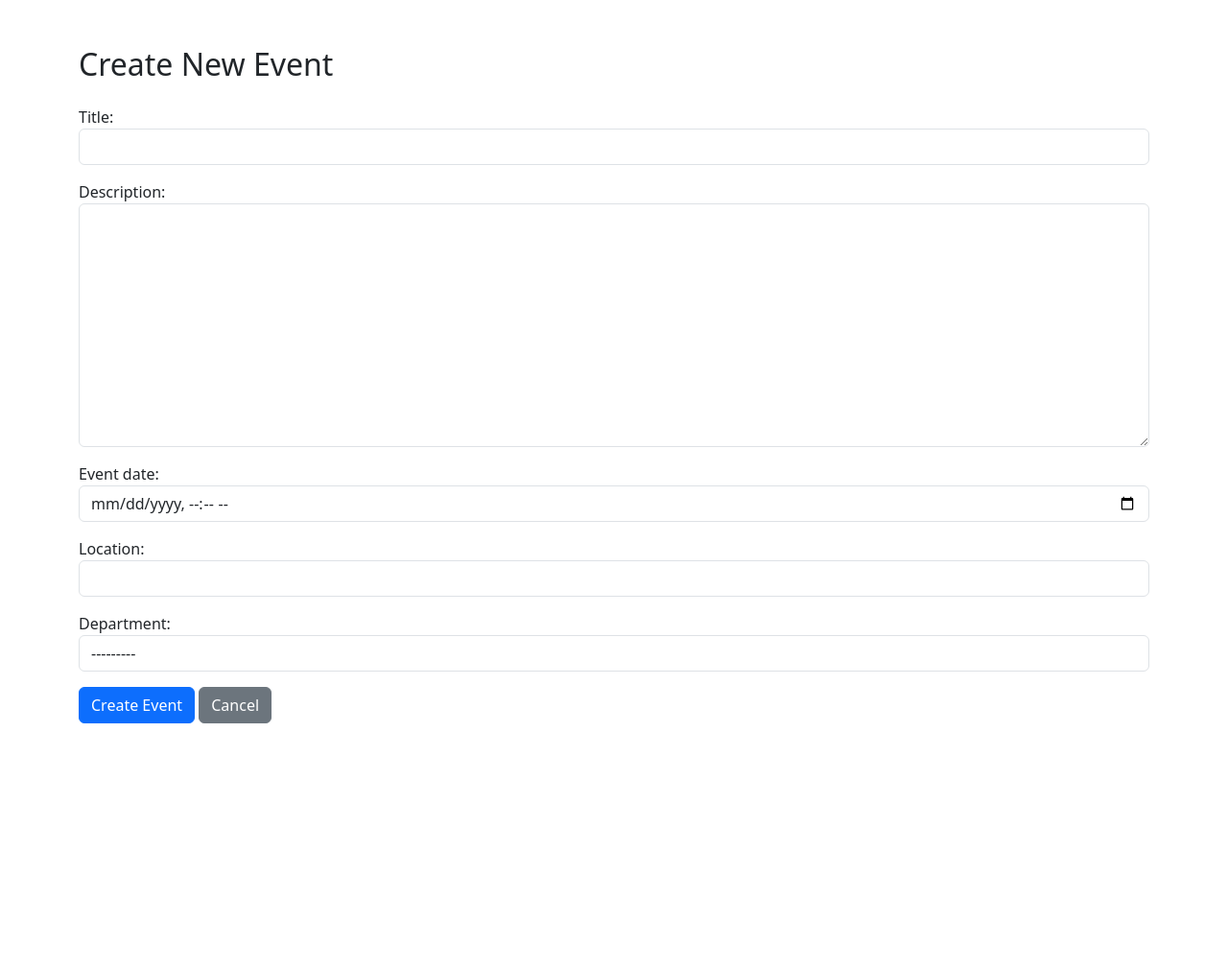
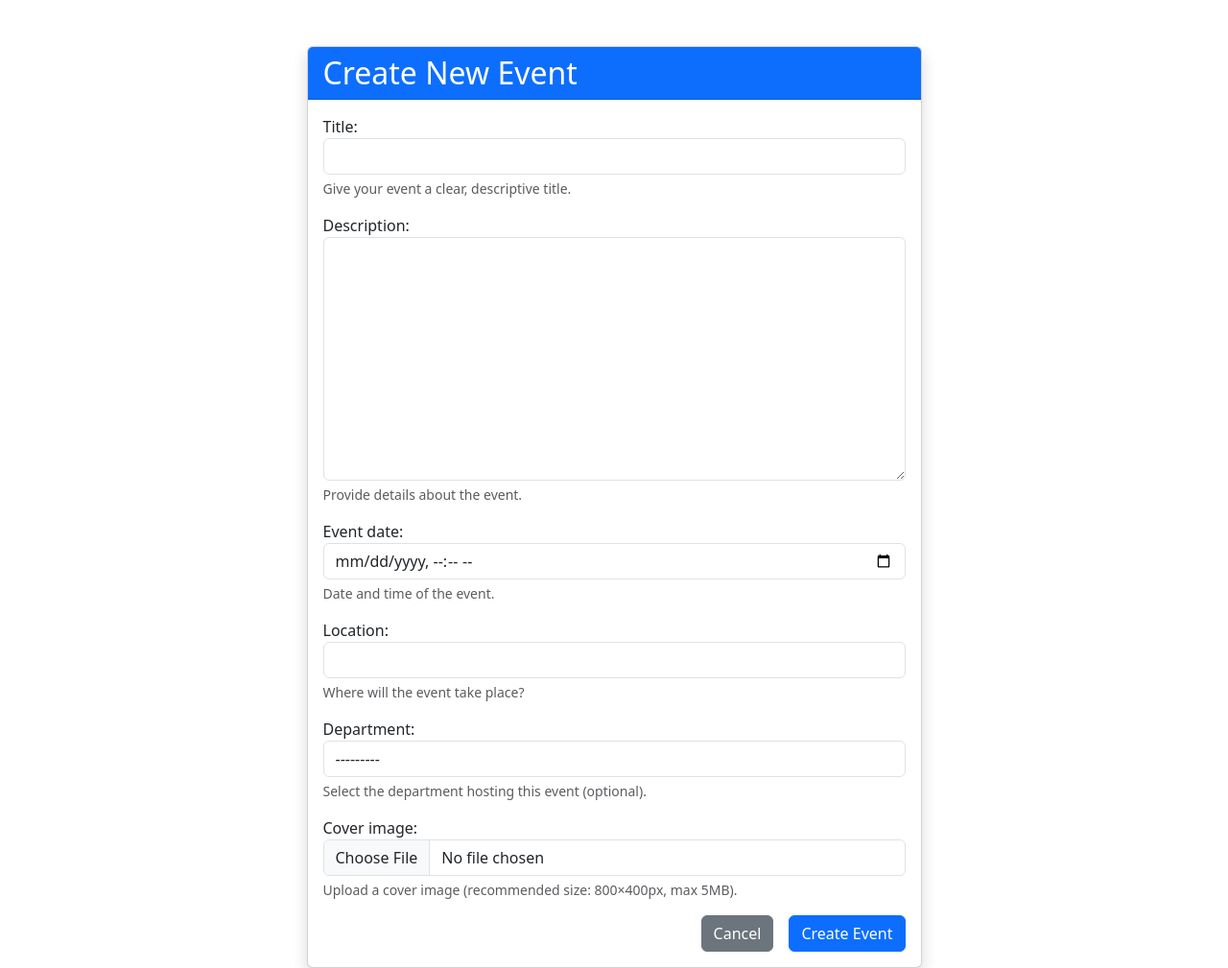
Before and after one commit to kigoziamos256/UCF-SYSTEM, a Django app: template templates/create_event.html in a window 1280 px wide. Shown: the whole page at 96% size. Before the commit the page ends 754 px from the top, so only its background shows below. Run offline with Django 5.2, Linux system fonts and the light colour scheme; the template is opened without the code that fills it: values that come from a table or form of the project are taken from there, others are empty.

Commit message:
Update create_event.html

```diff
--- a/templates/create_event.html
+++ b/templates/create_event.html
@@ -2,21 +2,39 @@
 <html lang="en">
 <head>
     <meta charset="UTF-8">
-    <title>Create Event</title>
+    <title>Create Event - UCF Church</title>
     <!-- Bootstrap CSS -->
     <link href="https://cdn.jsdelivr.net/npm/bootstrap@5.3.2/dist/css/bootstrap.min.css" rel="stylesheet">
+    <style>
+        .preview-container {
+            display: none;
+            margin-top: 10px;
+        }
+        .preview-container img {
+            max-width: 100%;
+            max-height: 300px;
+            border-radius: 8px;
+            border: 1px solid #ddd;
+            padding: 5px;
+        }
+    </style>
 </head>
 <body>
 <div class="container mt-5">
-    <h2 class="mb-4">Create New Event</h2>
-
+    <div class="row justify-content-center">
+        <div class="col-md-8 col-lg-7">
+            <div class="card shadow">
+                <div class="card-header bg-primary text-white">
+                    <h2 class="mb-0">Create New Event</h2>
+                </div>
+                <div class="card-body">
                     <!-- Display form errors -->
                     {% if form.errors %}
                         <div class="alert alert-danger">
-            <ul>
+                            <ul class="mb-0">
                                 {% for field in form %}
                                     {% for error in field.errors %}
-                        <li>{{ field.label }}: {{ error }}</li>
+                                        <li><strong>{{ field.label }}</strong>: {{ error }}</li>
                                     {% endfor %}
                                 {% endfor %}
                                 {% for error in form.non_field_errors %}
@@ -26,35 +44,96 @@
                         </div>
                     {% endif %}
 
-    <form method="post" novalidate>
+                    <form method="post" enctype="multipart/form-data" novalidate>
                         {% csrf_token %}
+
                         <div class="mb-3">
                             {{ form.title.label_tag }}
                             {{ form.title }}
+                            <div class="form-text">Give your event a clear, descriptive title.</div>
                         </div>
+
                         <div class="mb-3">
                             {{ form.description.label_tag }}
                             {{ form.description }}
+                            <div class="form-text">Provide details about the event.</div>
                         </div>
+
                         <div class="mb-3">
                             {{ form.event_date.label_tag }}
                             {{ form.event_date }}
+                            <div class="form-text">Date and time of the event.</div>
                         </div>
+
                         <div class="mb-3">
                             {{ form.location.label_tag }}
                             {{ form.location }}
+                            <div class="form-text">Where will the event take place?</div>
                         </div>
+
                         <div class="mb-3">
                             {{ form.department.label_tag }}
                             {{ form.department }}
+                            <div class="form-text">Select the department hosting this event (optional).</div>
                         </div>
 
+                        <!-- Cover Image Field -->
+                        <div class="mb-3">
+                            {{ form.cover_image.label_tag }}
+                            {{ form.cover_image }}
+                            <div class="form-text">Upload a cover image (recommended size: 800×400px, max 5MB).</div>
+                            <!-- Preview area -->
+                            <div id="previewContainer" class="preview-container">
+                                <img id="imagePreview" src="#" alt="Cover Image Preview">
+                                <button type="button" class="btn btn-sm btn-outline-danger mt-2" id="removePreview">Remove</button>
+                            </div>
+                        </div>
+
+                        <div class="d-grid gap-2 d-md-flex justify-content-md-end">
+                            <a href="{% url 'dashboard' %}" class="btn btn-secondary me-md-2">Cancel</a>
                             <button type="submit" class="btn btn-primary">Create Event</button>
-        <a href="{% url 'dashboard' %}" class="btn btn-secondary">Cancel</a>
+                        </div>
                     </form>
                 </div>
+            </div>
+        </div>
+    </div>
+</div>
 
-<!-- Bootstrap JS (optional) -->
+<!-- Bootstrap JS -->
 <script src="https://cdn.jsdelivr.net/npm/bootstrap@5.3.2/dist/js/bootstrap.bundle.min.js"></script>
+
+<script>
+    // Preview cover image before upload
+    document.addEventListener('DOMContentLoaded', function() {
+        const fileInput = document.querySelector('input[name="cover_image"]');
+        const previewContainer = document.getElementById('previewContainer');
+        const previewImage = document.getElementById('imagePreview');
+        const removeBtn = document.getElementById('removePreview');
+
+        // Show preview when file is selected
+        fileInput.addEventListener('change', function(e) {
+            const file = this.files[0];
+            if (file) {
+                const reader = new FileReader();
+                reader.onload = function(event) {
+                    previewImage.src = event.target.result;
+                    previewContainer.style.display = 'block';
+                }
+                reader.readAsDataURL(file);
+            } else {
+                previewContainer.style.display = 'none';
+                previewImage.src = '#';
+            }
+        });
+
+        // Remove selected file and hide preview
+        removeBtn.addEventListener('click', function() {
+            fileInput.value = '';
+            previewContainer.style.display = 'none';
+            previewImage.src = '#';
+        });
+    });
+</script>
 </body>
 </html>
```
Lines whose indentation alone changed are shown as unchanged.
